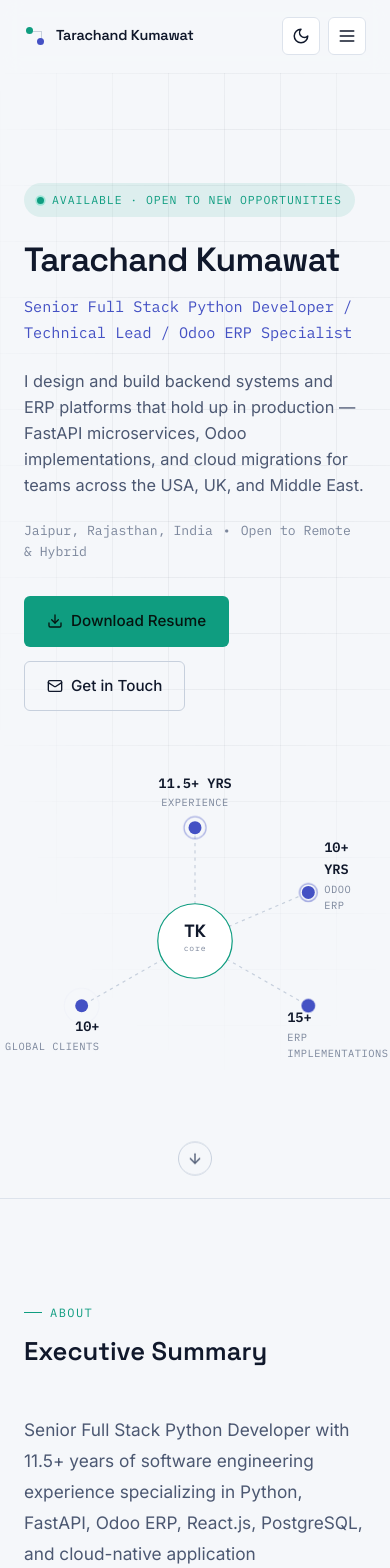
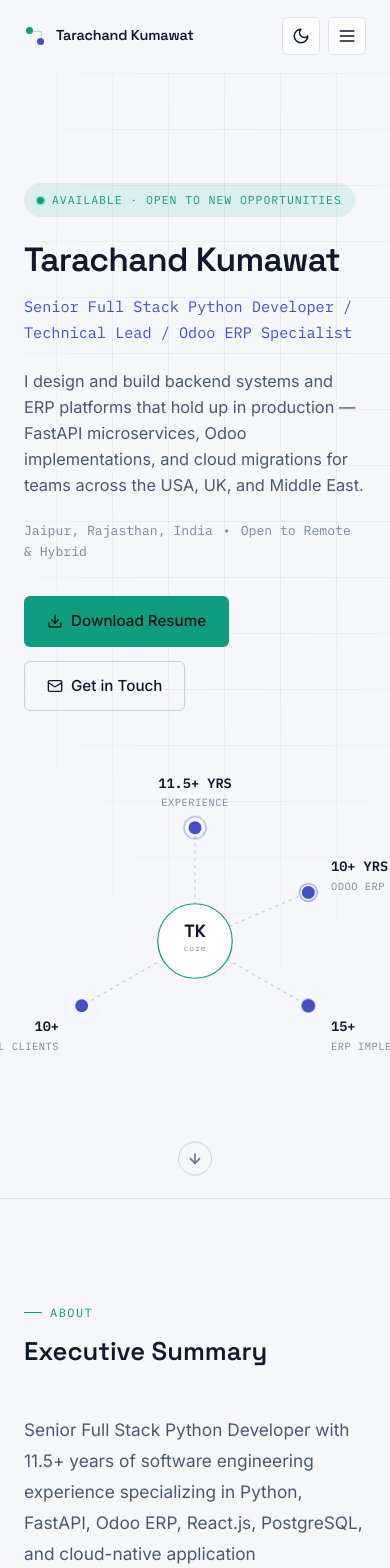
Before and after one commit to tckumawat16/tarachand-kumawat, a React (Vite) app: page / in a window 390 px wide. Shown: the top 1568 px of the page. Built offline with nearby package versions, Linux system fonts and the light colour scheme.

Commit message:
fixing performance issues for mobile devices

```diff
--- a/index.html
+++ b/index.html
@@ -10,7 +10,7 @@
 
     <link rel="preconnect" href="https://fonts.googleapis.com" />
     <link rel="preconnect" href="https://fonts.gstatic.com" crossorigin />
-    <link href="https://fonts.googleapis.com/css2?family=Space+Grotesk:wght@400;500;600;700&family=Inter:wght@400;500;600;700&family=IBM+Plex+Mono:wght@400;500;600&display=swap" rel="stylesheet" />
+    <link href="https://fonts.googleapis.com/css2?family=Space+Grotesk:wght@600;700&family=Inter:wght@400;500&family=IBM+Plex+Mono:wght@400;600&display=swap" rel="stylesheet" />
   </head>
   <body>
     <div id="root"></div>
--- a/src/components/Certifications.jsx
+++ b/src/components/Certifications.jsx
@@ -67,6 +67,9 @@
                   <img
                     src={`${import.meta.env.BASE_URL}${cert.image}`}
                     alt={`${cert.title} certificate awarded by ${cert.issuer}`}
+                    loading="lazy"
+                    width="1200"
+                    height="800"
                   />
                   <span className="cert-thumb-overlay">
                     <ZoomIn size={20} />
--- a/src/components/Hero.css
+++ b/src/components/Hero.css
@@ -186,20 +186,29 @@
 
 .label-odoo {
   top: 30%;
-  left: 92%;
+  left: 90%;
+  width: 130px;
   text-align: left;
+  align-items: flex-start;
+  transform: translate(0, -50%);
 }
 
 .label-erp {
   top: 76%;
-  left: 92%;
+  left: 90%;
+  width: 130px;
   text-align: left;
+  align-items: flex-start;
+  transform: translate(0, -50%);
 }
 
 .label-clients {
   top: 76%;
-  left: 8%;
+  left: 10%;
+  width: 120px;
   text-align: right;
+  align-items: flex-end;
+  transform: translate(-100%, -50%);
 }
 
 .scroll-cue {
```
Also changed, not shown: public/certificates/be10x-ai-tools-workshop.jpg.
